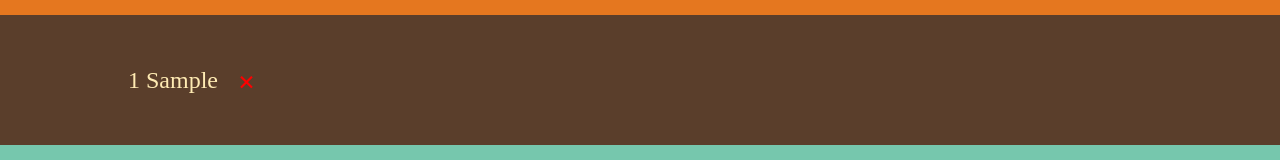
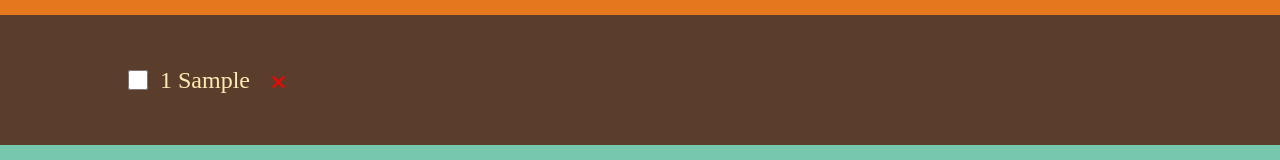
Before and after one commit to IndriesAndrei/react-travel-app, a React (Vite) app: page / in a window 1280 px wide. Both pictures are taken after typing "Sample" into the empty fields and a click on the button "ADD". Shown: the part 229-389 px from the top of the page. Built offline with nearby package versions, Linux system fonts and the light colour scheme.

Commit message:
Toggle packed/unpacked items functionality

```diff
--- a/src/App.jsx
+++ b/src/App.jsx
@@ -18,11 +18,18 @@
     setItems(items => items.filter(item => item.id !== id))
   }
 
+  function handleToggleItem(id) {
+    setItems(items => items.map(item =>
+      item.id === id ? {...item, packed: !item.packed}
+      : item
+    ))
+  }
+
   return (
     <>
       <Logo />
       <Form onAddItems={handleAddItems} />
-      <PackingLIst items={items} onDeleteItem={handleDeleteItem} />
+      <PackingLIst items={items} onDeleteItem={handleDeleteItem} onToggleItem={handleToggleItem} />
       <Stats />
     </>
   )
--- a/src/components/Item.jsx
+++ b/src/components/Item.jsx
@@ -1,7 +1,8 @@
 /* eslint-disable react/prop-types */
-function Item({item, onDeleteItem}) {
+function Item({item, onDeleteItem, onToggleItem}) {
     return (
         <li>
+            <input type='checkbox' value={item.packed} onChange={() => onToggleItem(item.id)} />
             <span style={item.packed ? {textDecoration: 'line-through'} : {}}>
                 {item.quantity} {item.description}
             </span>
--- a/src/components/PackingList.jsx
+++ b/src/components/PackingList.jsx
@@ -1,11 +1,18 @@
 /* eslint-disable react/prop-types */
 import Item from "./Item";
 
-function PackingLIst({items, onDeleteItem}) {
+function PackingLIst({items, onDeleteItem, onToggleItem}) {
     return (
         <div className="list">
             <ul>
-                {items.map((item) => <Item item={item} key={item.id} onDeleteItem={onDeleteItem} />)}
+                {items.map((item) =>
+                    <Item
+                        item={item}
+                        key={item.id}
+                        onDeleteItem={onDeleteItem}
+                        onToggleItem={onToggleItem}
+                    />
+                )}
             </ul>
         </div>
     )
```
